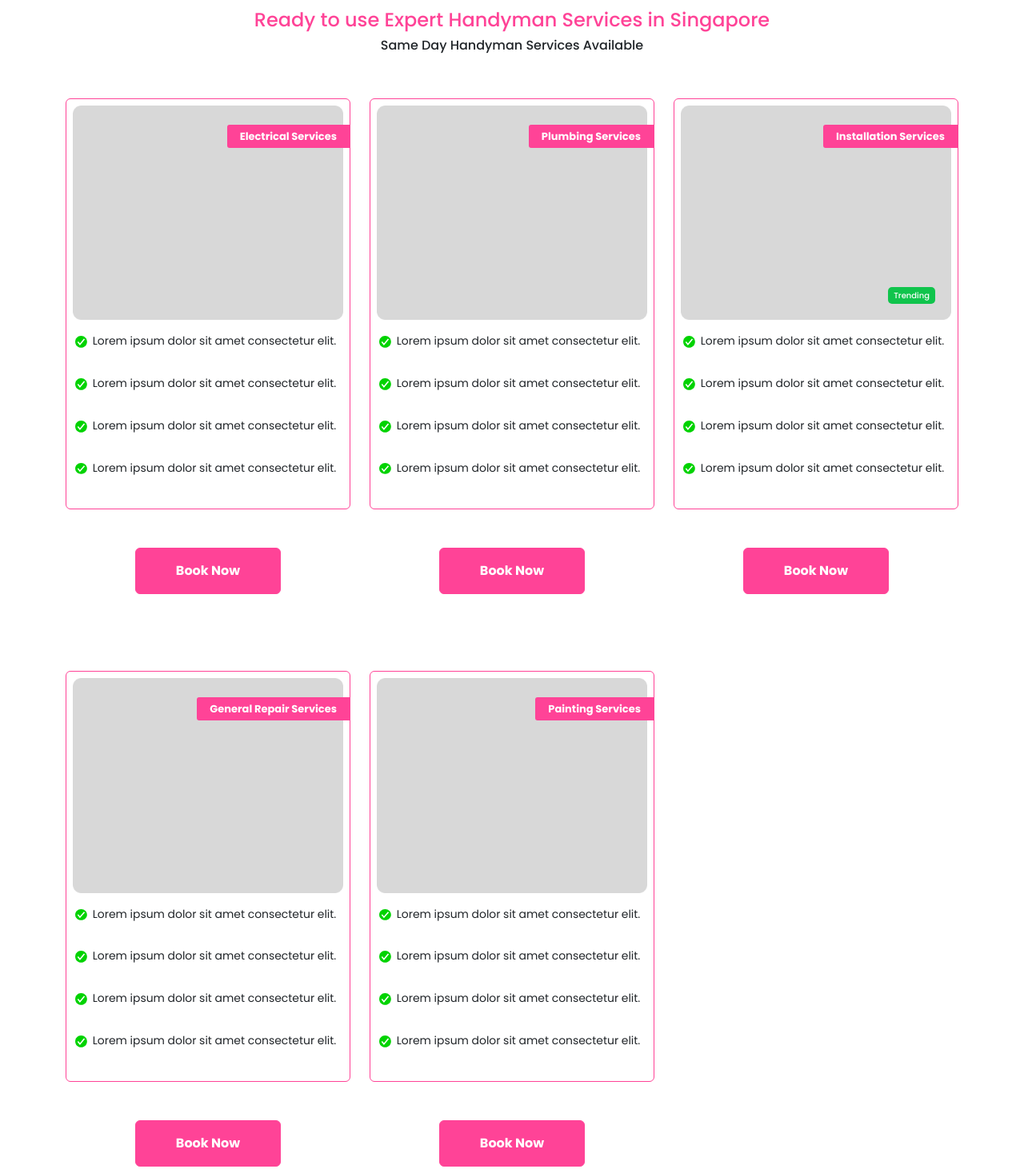
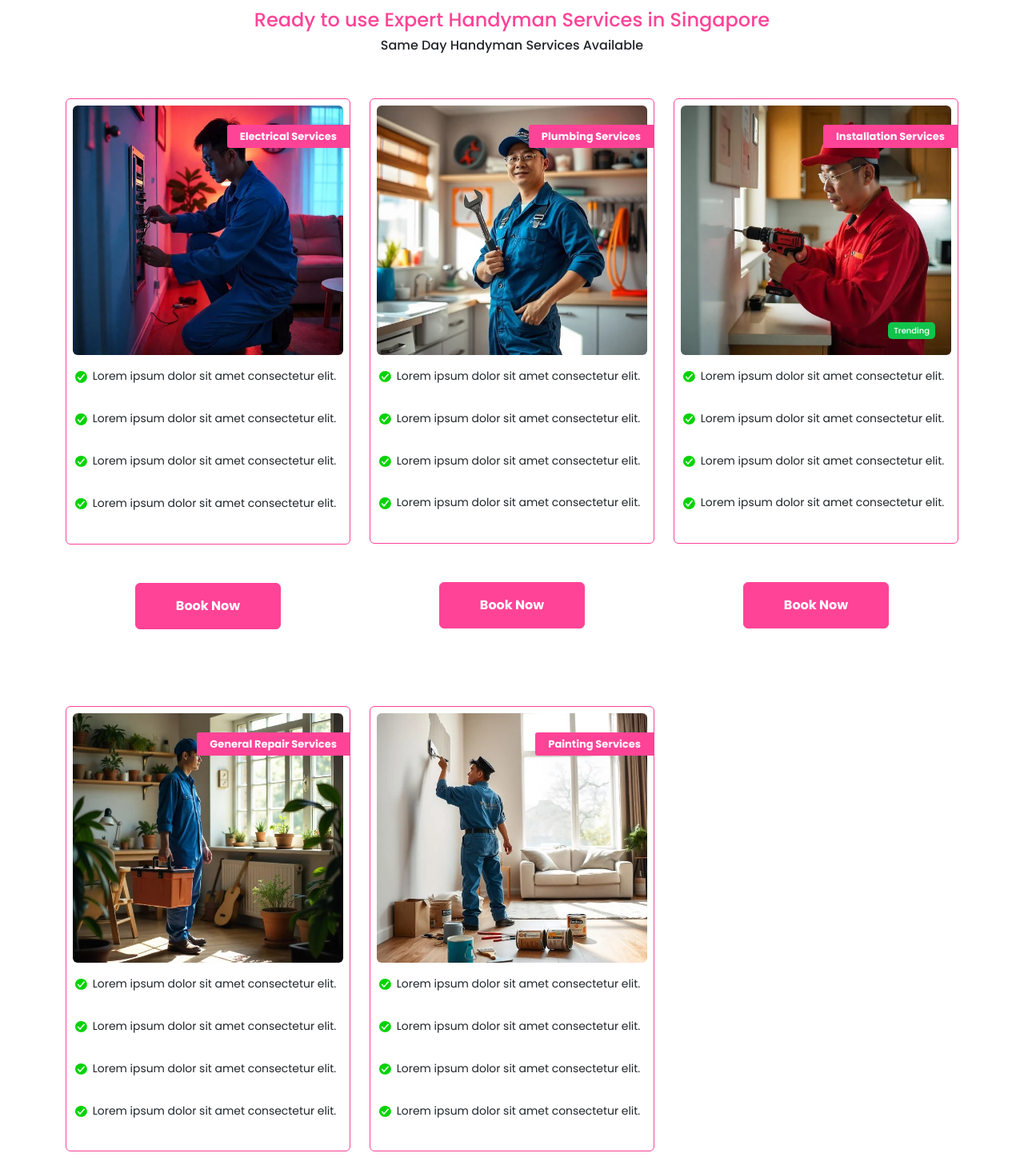
Before and after one commit to Chandru0811/healperslah_html, a plain HTML site: page handyman.html in a window 1280 px wide. Shown: the part 680-2142 px from the top of the page at 80% size. Drawn offline with nearby package versions, Linux system fonts and the light colour scheme.

Commit message:
handy man img completed

```diff
--- a/assets/css/handyman.css
+++ b/assets/css/handyman.css
@@ -217,7 +217,10 @@
 .clean-text {
   font-size: 14px;
 }
-
+.custom-border{
+  border-top-left-radius: 70px;
+  border-bottom-right-radius: 70px;
+}
 /* ====Accordion==== */
 .text-ff4397 {
   color: #ff4397;
@@ -263,7 +266,7 @@
 
 .book_now_2 {
   background-color: #ffffff;
-  border-radius: 3px;
+  border-radius: 8px;
   padding: 15px 40px;
   color: #ff4397;
   font-weight: 700;
--- a/assets/css/helperslah_partner.css
+++ b/assets/css/helperslah_partner.css
@@ -132,6 +132,10 @@
 }
 
 /*==== Image section ====*/
+.custom-border {
+  border-top-left-radius: 50px;
+  border-bottom-right-radius: 50px;
+}
 .image-cont {
   height: 90%;
   position: relative;
--- a/handyman.html
+++ b/handyman.html
@@ -164,9 +164,9 @@
                   >Electrical Services</span
                 >
                 <img
-                  src="./assets/images/Rectangle 81.png"
-                  alt="Green Tick"
-                  class="img-fluid"
+                  src="./assets/images/handyman_elecricel_img.webp"
+                  alt="Handyman Electrical Service"
+                  class="img-fluid rounded-2"
                 />
               </div>
               <div class="px-2">
@@ -250,9 +250,9 @@
                   >Plumbing Services</span
                 >
                 <img
-                  src="./assets/images/Rectangle 81.png"
-                  alt="Green Tick"
-                  class="img-fluid"
+                  src="./assets/images/handyman_plumber_img.webp"
+                  alt="Handyman Plumbing Services"
+                  class="img-fluid rounded-2"
                 />
               </div>
               <div class="px-2">
@@ -337,9 +337,9 @@
                 >
                 <span class="price_green_badge">Trending</span>
                 <img
-                  src="./assets/images/Rectangle 81.png"
-                  alt="Green Tick"
-                  class="img-fluid"
+                  src="./assets/images/handyman_inst_img.webp"
+                  alt="Handyman Installation"
+                  class="img-fluid rounded-2"
                 />
               </div>
               <div class="px-2">
@@ -425,9 +425,9 @@
                   >General Repair Services</span
                 >
                 <img
-                  src="./assets/images/Rectangle 81.png"
-                  alt="Green Tick"
-                  class="img-fluid"
+                  src="./assets/images/handyman_gnrl_img.webp"
+                  alt="Handyman General Repairs"
+                  class="img-fluid rounded-2"
                 />
               </div>
               <div class="px-2">
@@ -511,9 +511,9 @@
                   >Painting Services</span
                 >
                 <img
-                  src="./assets/images/Rectangle 81.png"
-                  alt="Green Tick"
-                  class="img-fluid"
+                  src="./assets/images/handyman_paint_img.webp"
+                  alt="Handyman Painting services"
+                  class="img-fluid rounded-2"
                 />
               </div>
               <div class="px-2">
@@ -651,8 +651,8 @@
             <!-- <div class="image_decs_right"></div> -->
             <div class="">
               <img
-                src="./assets/images/Rectangle.png"
-                alt="Cleaning "
+                src="./assets/images/handyman_sameservice_img.webp"
+                alt="Handyman Cleaning"
                 class="img-fluid custom-border"
               />
             </div>
@@ -774,8 +774,8 @@
           >
             <div class="">
               <img
-                src="./assets/images/Rectangle.png"
-                alt="Cleaning "
+                src="./assets/images/handyman_choose_img.webp"
+                alt="Handyman Cleaning"
                 class="img-fluid custom-border"
               />
             </div>
```
Also changed, not shown: assets/images/handyman_choose_img.webp (added), assets/images/handyman_elecricel_img.webp (added), assets/images/handyman_gnrl_img.webp (added), assets/images/handyman_inst_img.webp (added), assets/images/handyman_paint_img.webp (added), assets/images/handyman_plumber_img.webp (added), assets/images/handyman_sameservice_img.webp (added).
